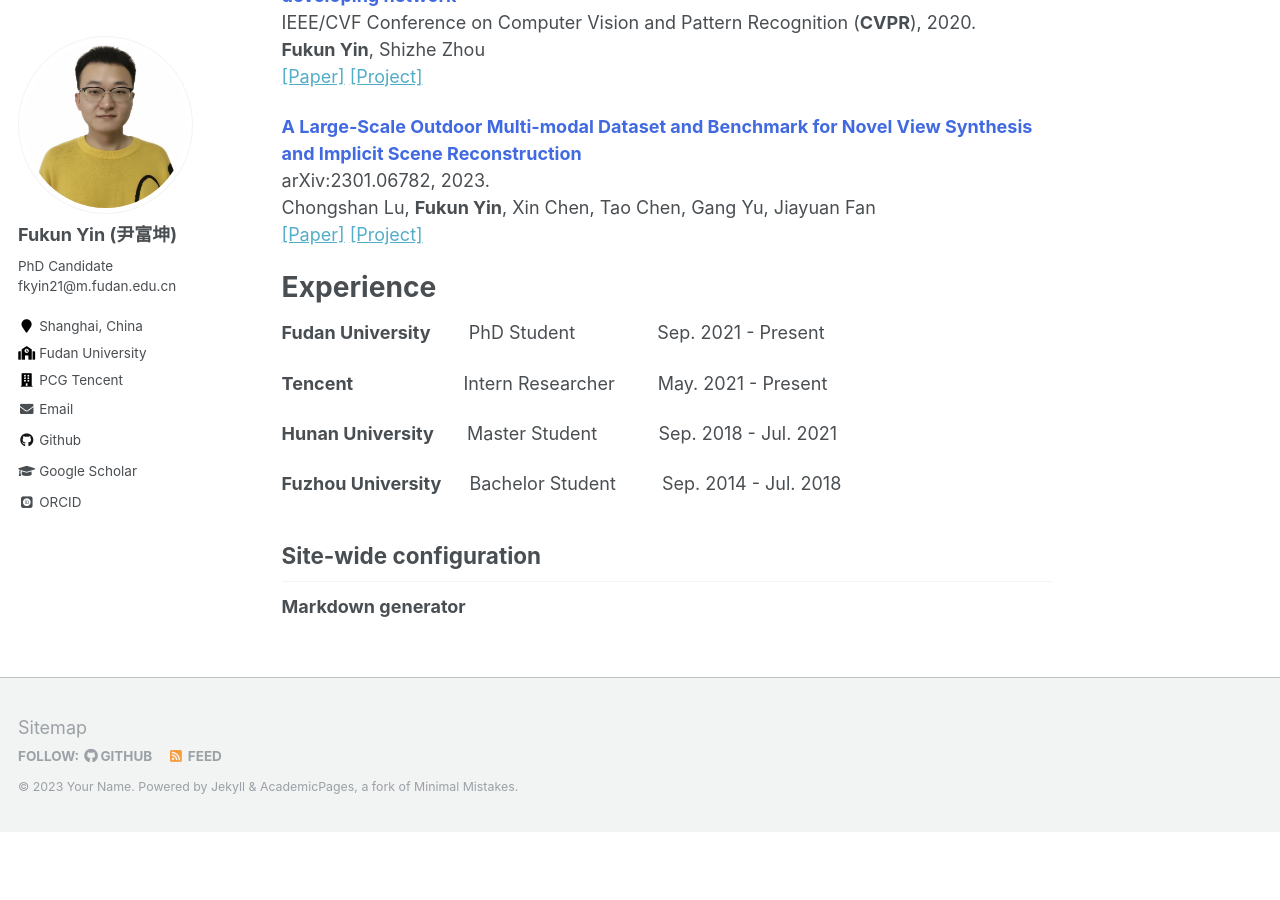
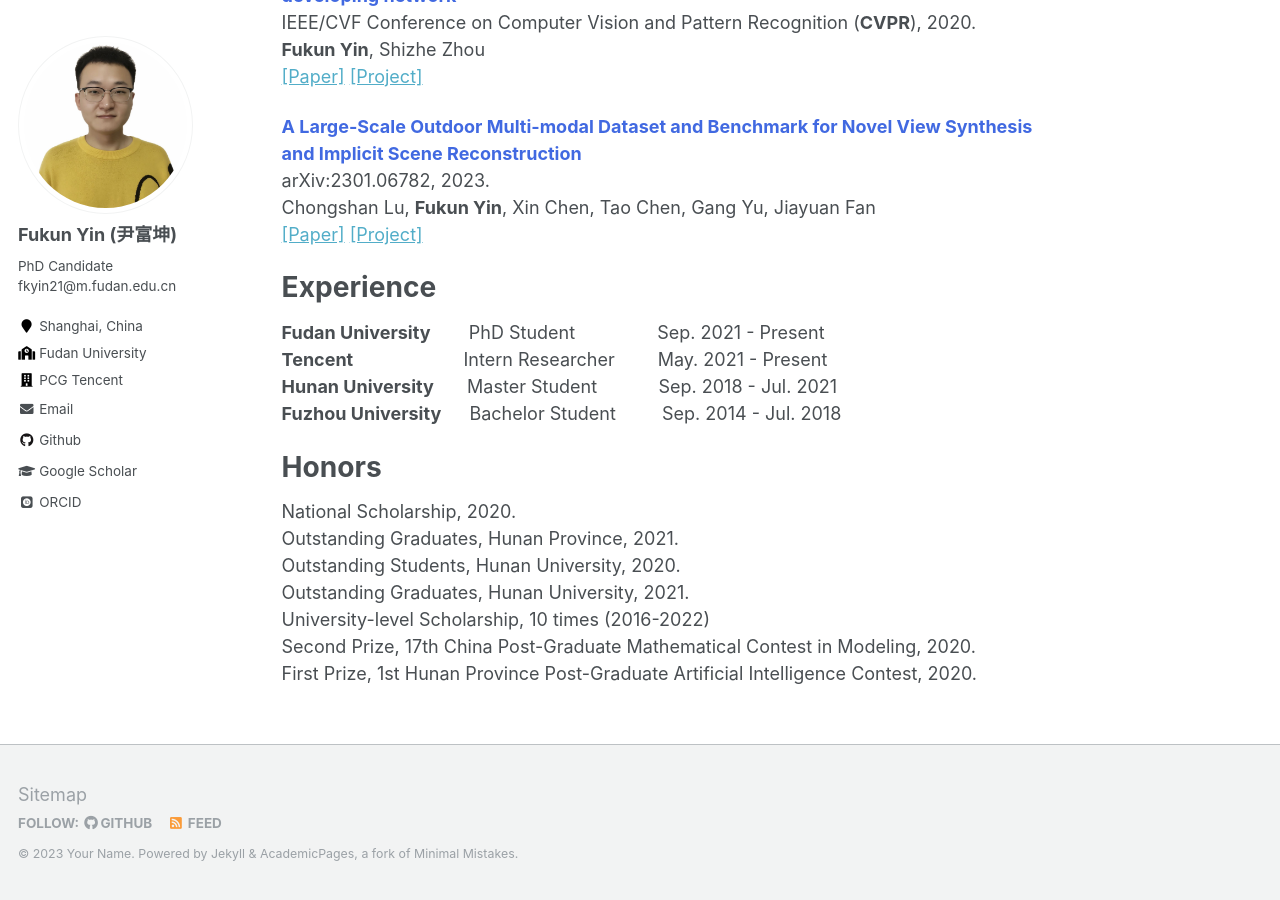
Before and after one commit to fukunyin/fukunyin.github.io, a Jekyll site: the page built from _pages/about.md, in a window 1280 px wide and 900 px high, scrolled down 698 px. Built offline with Jekyll 4.4.1, drawn with Linux system fonts in a browser that asks for light colours; some web fonts are replaced; before the commit the page ends 1530 px from its top, so only the background shows below that.

Commit message:
Update about.md

```diff
--- a/_pages/about.md
+++ b/_pages/about.md
@@ -41,21 +41,19 @@ Chongshan Lu, **Fukun Yin**, Xin Chen, Tao Chen, Gang Yu, Jiayuan Fan
 # Experience
 
 **Fudan University**    &emsp;&nbsp;&nbsp;      PhD Student       &emsp;&emsp;&emsp;&emsp;     Sep. 2021 - Present
-
 **Tencent**          &emsp;&emsp;&emsp;&emsp;&emsp;&nbsp;&nbsp;      Intern Researcher &thinsp;&emsp;&nbsp;&thinsp;&thinsp;     May. 2021 - Present
-
 **Hunan University**    &emsp;&nbsp;     Master Student    &emsp;&emsp;&nbsp;&nbsp;&nbsp;     Sep. 2018 - Jul. 2021
-
 **Fuzhou University**   &emsp;    Bachelor Student  &emsp;&emsp;     Sep. 2014 - Jul. 2018
 
 
 
 
 
-Site-wide configuration
-------
-
-
-
-
-**Markdown generator**
+# Honors
+National Scholarship, 2020.
+Outstanding Graduates, Hunan Province, 2021.
+Outstanding Students, Hunan University, 2020.
+Outstanding Graduates, Hunan University, 2021.
+University-level Scholarship, 10 times (2016-2022)
+Second Prize, 17th China Post-Graduate Mathematical Contest in Modeling, 2020.
+First Prize, 1st Hunan Province Post-Graduate Artificial Intelligence Contest, 2020.
```
